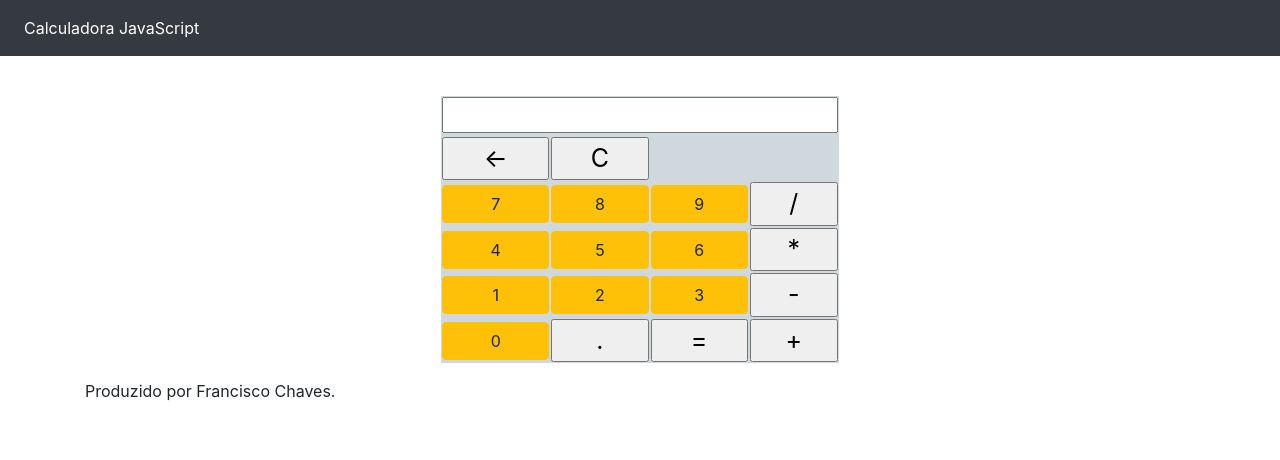
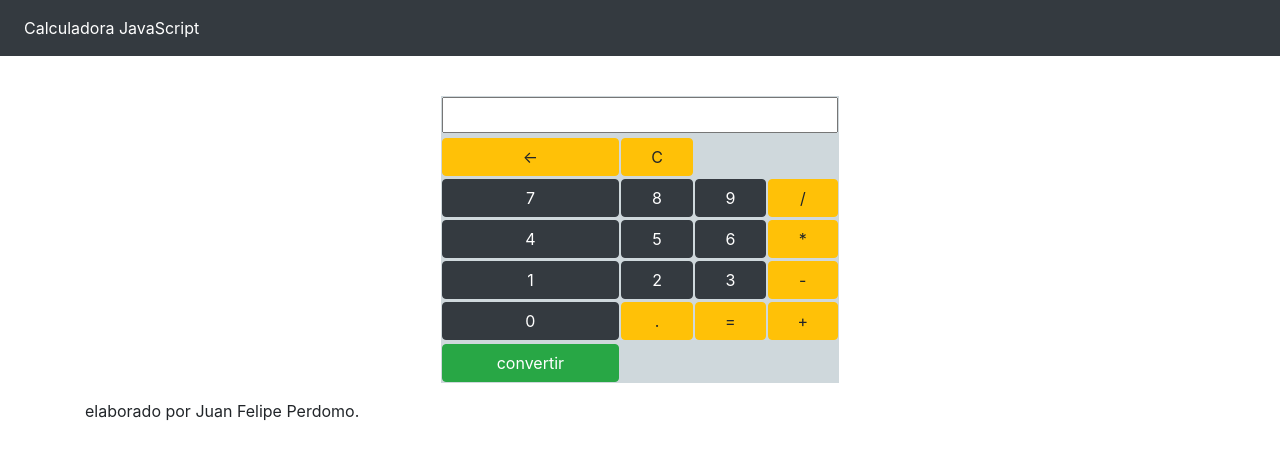
Before and after one commit to Ekinopsis/Taller0003GitCalcu, a plain HTML site: page index.html in a window 1280 px wide. Drawn offline with nearby package versions, Linux system fonts and the light colour scheme.

Commit message:
Primer commit Taller0003 Calculadora

```diff
--- a/css/style.css
+++ b/css/style.css
@@ -30,3 +30,37 @@
   color: #000;
   background-color: #fff;
 }
+
+form {
+  width: 100%;
+  max-width: 400px;
+  text-align: center;
+  border: solid 1px #c2c2c2;
+  padding-bottom: 10px;
+  margin: auto;
+  background: #fafafa;
+}
+
+/*
+input[type=textfield] {
+    width: 75%;
+    padding: 16px 32px;
+    font-size: 16px;
+    margin: 8px 0;
+    border: 1px solid silver;
+    border-radius: 1px;
+    text-align: left;
+    color: #333;
+    background: #ccc;
+}
+input[type=button], input[type=submit], input[type=reset] {
+    background-color: #ccc333;
+    border: none;
+    color: white;
+    padding: 16px 32px;
+    font-size: 16px;
+    min-width: 21%;
+    text-decoration: none;
+    margin: 4px 2px;
+    cursor: pointer;
+}
--- a/index.html
+++ b/index.html
@@ -34,33 +34,37 @@
 							</td>
 						</tr>
 						<tr>
-							<td><input type="button" id="apagarAnterior" value="<-" /></td>
-							<td><input type="button" id="limparTela" value="C" /></td>
+							<td><input type="button" class="btn btn-warning" id="apagarAnterior" value="<-" /></td>
+							<td><input type="button" class="btn btn-warning" id="limparTela" value="C" /></td>
+
 						</tr>
 						<tr>
-							<td><input type="button" class="btn btn-warning" id="num7" value="7" /></td>
-							<td><input type="button" class="btn btn-warning" id="num8" value="8" /></td>
-							<td><input type="button" class="btn btn-warning" id="num9" value="9" /></td>
-							<td><input type="button"  id="divisao" value="/" /></td>
+							<td><input type="button" class="btn btn-dark" id="num7" value="7" /></td>
+							<td><input type="button" class="btn btn-dark" id="num8" value="8" /></td>
+							<td><input type="button" class="btn btn-dark" id="num9" value="9" /></td>
+							<td><input type="button" class="btn btn-warning"  id="divisao" value="/" /></td>
 						</tr>
 						<tr>
-							<td><input type="button" class="btn btn-warning" id="num4" value="4" /></td>
-							<td><input type="button" class="btn btn-warning" id="num5" value="5" /></td>
-							<td><input type="button" class="btn btn-warning" id="num6" value="6" /></td>
-							<td><input type="button" id="multiplicacao" value="*" /></td>
+							<td><input type="button" class="btn btn-dark" id="num4" value="4" /></td>
+							<td><input type="button" class="btn btn-dark" id="num5" value="5" /></td>
+							<td><input type="button" class="btn btn-dark" id="num6" value="6" /></td>
+							<td><input type="button" class="btn btn-warning" id="multiplicacao" value="*" /></td>
 						</tr>
 						<tr>
-							<td><input type="button" class="btn btn-warning" id="num1" value="1" /></td>
-							<td><input type="button" class="btn btn-warning" id="num2" value="2" /></td>
-							<td><input type="button" class="btn btn-warning" id="num3" value="3" /></td>
-							<td><input type="button" id="subtracao" value="-" /></td>
+							<td><input type="button" class="btn btn-dark" id="num1" value="1" /></td>
+							<td><input type="button" class="btn btn-dark" id="num2" value="2" /></td>
+							<td><input type="button" class="btn btn-dark" id="num3" value="3" /></td>
+							<td><input type="button" class="btn btn-warning" id="subtracao" value="-" /></td>
+
 						</tr>
 						<tr>
-							<td><input type="button" class="btn btn-warning" id="num0" value="0" /></td>
-							<td><input type="button" id="ponto" value="." /></td>
-							<td><input type="button" id="resultado" value="=" /></td>
-							<td><input type="button" id="soma" value="+" /></td>
-						</tr>
+							<td><input type="button" class="btn btn-dark" id="num0" value="0" /></td>
+							<td><input type="button" class="btn btn-warning" id="ponto" value="." /></td>
+							<td><input type="button" class="btn btn-warning" id="resultado" value="=" /></td>
+							<td><input type="button" class="btn btn-warning" id="soma" value="+" /></td>
+						</tr><td><input type="button" class="btn btn-success" id="convertir" value="convertir" /></td>
+						<tr>
+					</tr>
 					</table>
 				</div>
 			</div>
@@ -69,7 +73,7 @@
 
 	<footer class="footer mt-auto py-3 navbar-dark bg-default">
 		<div class="container">
-			<span>Produzido por Francisco Chaves.</span>
+			<span>elaborado por Juan Felipe Perdomo.</span>
 		</div>
 	</footer>
 
--- a/js/script.js
+++ b/js/script.js
@@ -9,6 +9,7 @@ document.addEventListener("DOMContentLoaded", function () {
     var btnResultado = document.getElementById("resultado");
     var btnLimparTela = document.getElementById("limparTela");
     var btnApagarAnterior = document.getElementById("apagarAnterior");
+    var btnConver = document.getElementById("convertir");
 
     listenerBtn.push(document.getElementById("ponto"));
 
@@ -38,6 +39,14 @@ document.addEventListener("DOMContentLoaded", function () {
     btnResultado.onclick = function () {
         verificarResulatado();
     }
+
+    btnConver.onclick = function () {
+        celsiusAFahrenheit();
+    }
+
+    function celsiusAFahrenheit() {
+        tela.value = (tela.value * 9/5) + 32;
+      }
 
     function verificarResulatado() {
         try {
```
